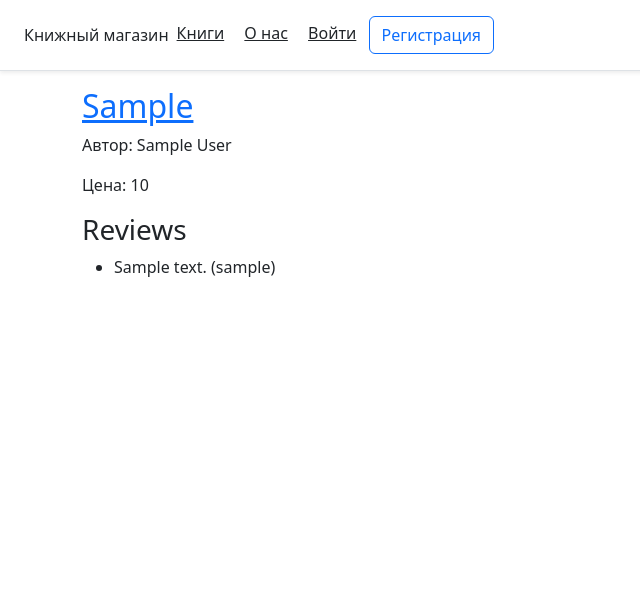
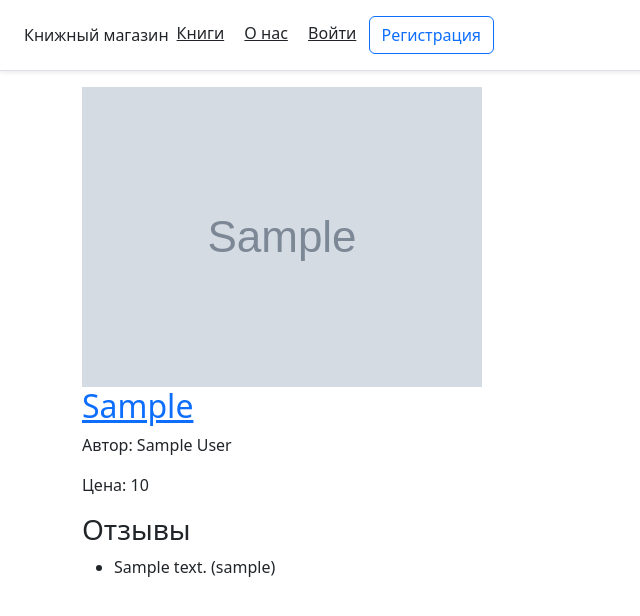
Before and after one commit to Flowmikro/dj_book_proj, a Django app: page /books/1/ in a window 1280 px wide. Shown: the top 616 px of the page, without its empty margins (0-640 px from the left). Run offline with Django 4.2, Linux system fonts and the light colour scheme; tables that the repository leaves empty hold one stand-in row (values such as "Sample post"); grey boxes marked "Sample" are stand-in pictures; parts of the project's set-up code (start-up, migrations or seed data) failed here and were passed over; some libraries are stand-ins or nearby versions.

Commit message:
books image

```diff
--- a/templates/books/book_detail.html
+++ b/templates/books/book_detail.html
@@ -2,12 +2,15 @@
 {% block title %}{{ book_detail.title }}{% endblock title %}
 {% block content %}
 <div class="book-detail">
+    {% if book_detail.image %}
+        <img class="bookcover" src="{{ book_detail.image.url }}" alt="">
+    {% endif %}
     <h2><a href="">{{ book_detail.book }}</a></h2>
     <p>Автор: {{ book_detail.author }}</p>
     <p>Цена: {{ book_detail.price }}</p>
 </div>
 <div>
-    <h3>Reviews</h3>
+    <h3>Отзывы</h3>
     <ul>
         {% for review in book_detail.reviewmodel_set.all %}
             <li>{{ review.review }} ({{ review.user_name }})</li>
```
Also changed, not shown: 1 other file.
